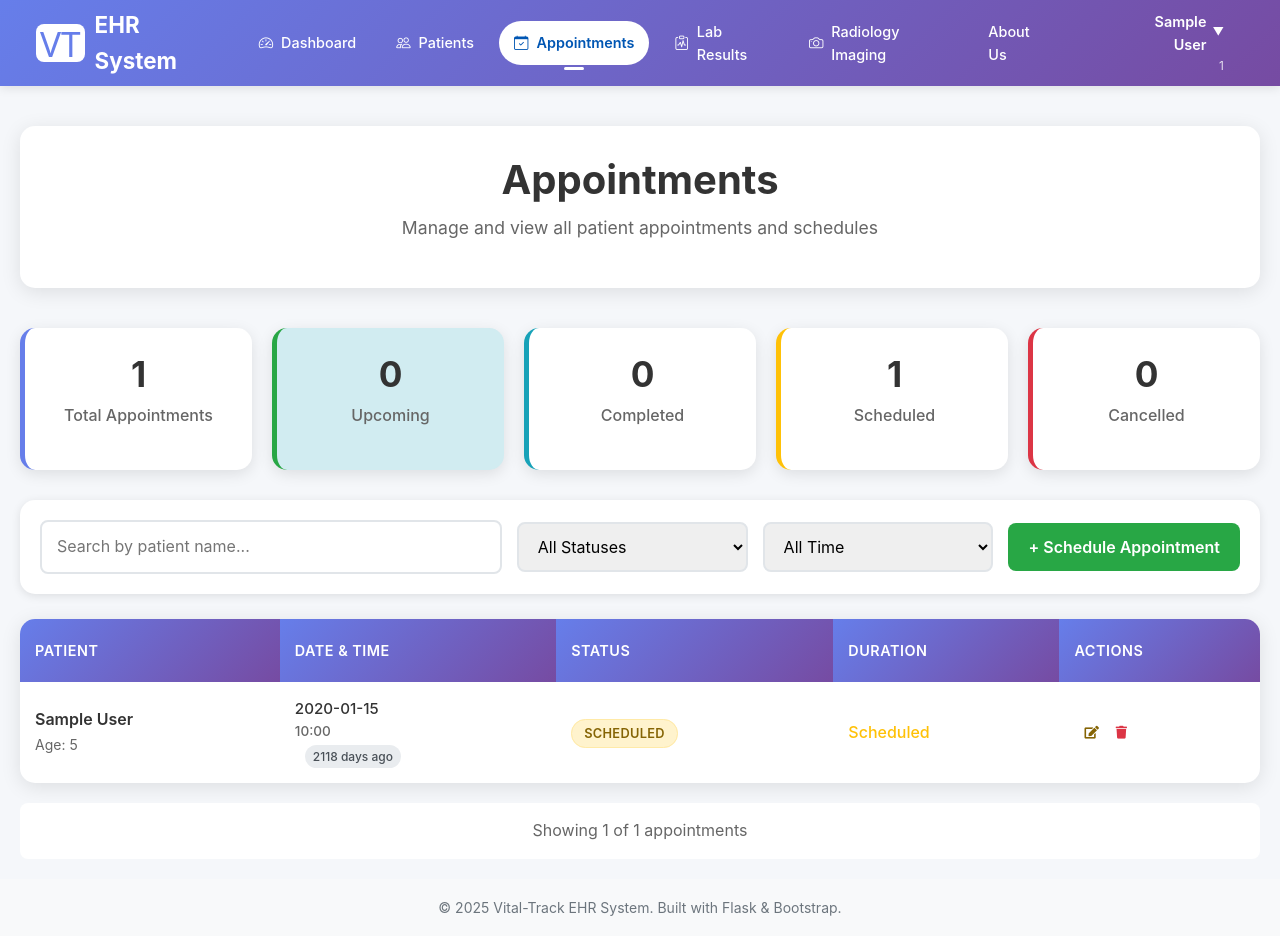
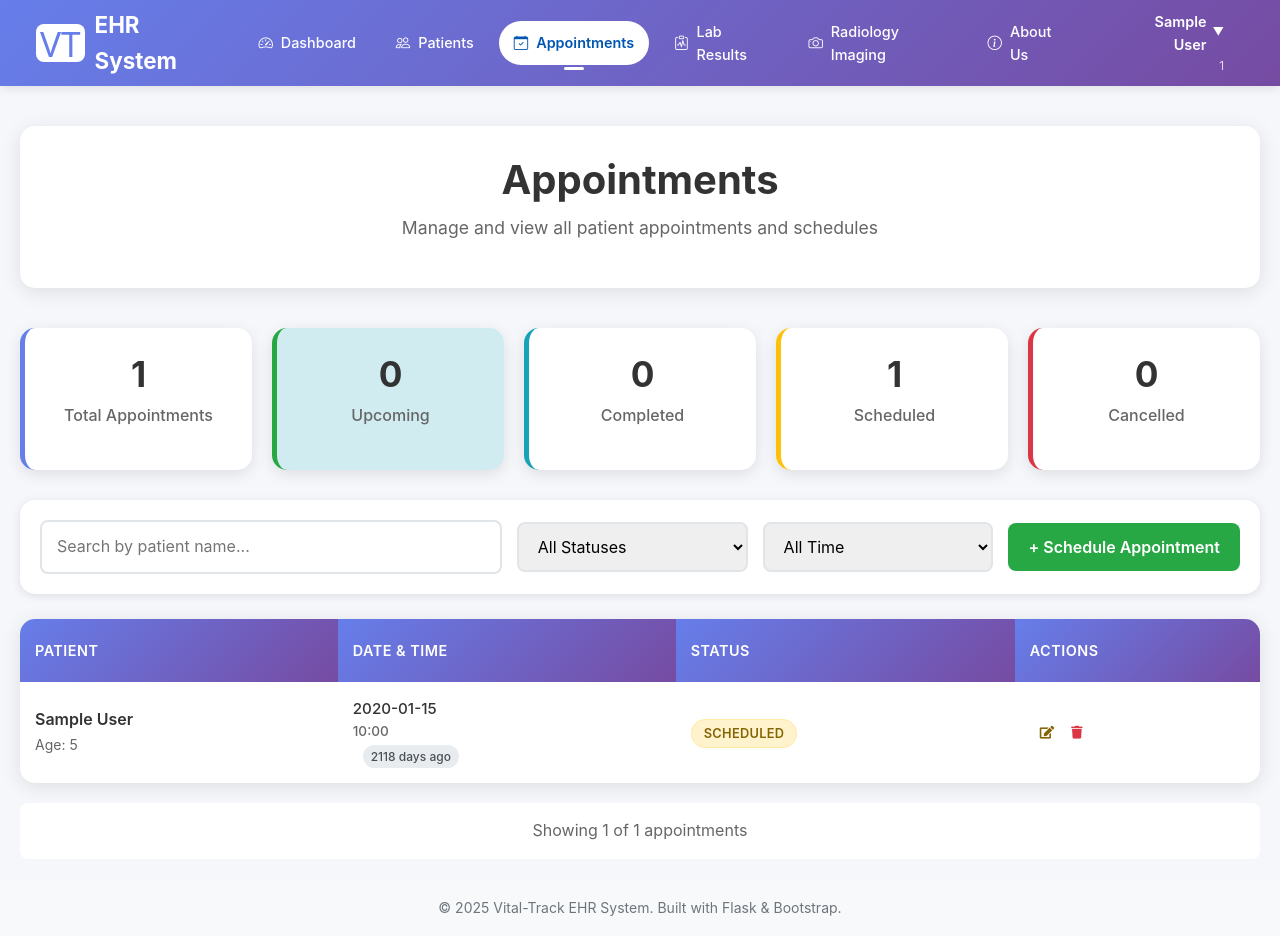
Before and after one commit to Mhd-Bashi/EHR, a Flask app: page /view_appointments in a window 1280 px wide. Run offline with Flask 3, Linux system fonts and the light colour scheme; the visitor is signed in with stand-in values (Sample User, id 1); tables that the repository leaves empty hold one stand-in row (values such as "Sample post"); some web fonts are replaced.

Commit message:
feat: Standardize appointment status values to lowercase and update UI for improved consistency

```diff
--- a/app.py
+++ b/app.py
@@ -1165,7 +1165,7 @@ def edit_appointment(appointment_id):
             # Get form data
             appointment_date = request.form.get("appointment_date", "").strip()
             appointment_time = request.form.get("appointment_time", "").strip()
-            status = request.form.get("status", "").strip()
+            status = request.form.get("status", "").strip().lower()
             notes = request.form.get("notes", "").strip()
 
             # Validation
--- a/models.py
+++ b/models.py
@@ -84,9 +84,9 @@ class GenderEnum(enum.Enum):
 
 
 class AppointmentStatusEnum(enum.Enum):
-    SCHEDULED = "Scheduled"
-    COMPLETED = "Completed"
-    CANCELLED = "Cancelled"
+    SCHEDULED = "scheduled"
+    COMPLETED = "completed"
+    CANCELLED = "cancelled"
 
 
 class Patient(db.Model):
--- a/templates/appointments.html
+++ b/templates/appointments.html
@@ -355,7 +355,6 @@
                         <th>Patient</th>
                         <th>Date & Time</th>
                         <th>Status</th>
-                        <th>Duration</th>
                         <th>Actions</th>
                     </tr>
                 </thead>
@@ -396,15 +395,6 @@
                                 <span class="status-badge status-{{ appointment.status.value.lower() }}">
                                     {{ appointment.status.value }}
                                 </span>
-                            </td>
-                            <td>
-                                {% if appointment.status.value == 'Completed' %}
-                                    <span style="color: #28a745; font-weight: 500;">1 hour</span>
-                                {% elif appointment.status.value == 'Scheduled' %}
-                                    <span style="color: #ffc107; font-weight: 500;">Scheduled</span>
-                                {% else %}
-                                    <span style="color: #dc3545; font-weight: 500;">Cancelled</span>
-                                {% endif %}
                             </td>
                             <td>
                                 <div class="btn-group btn-group-sm" role="group">
--- a/templates/base.html
+++ b/templates/base.html
@@ -82,7 +82,7 @@
         .nav-menu {
             display: flex;
             list-style: none;
-            margin: 0 50px 0 0;
+            margin: 0 30px 0 0;
             padding: 0;
             align-items: center;
             font-size: 0.9rem;
@@ -530,7 +530,7 @@
                 <li class="nav-item">
                     <a href="{{ url_for('about_us') }}"
                        class="nav-link {% if request.endpoint == 'about_us' %}active{% endif %}">
-                        About Us
+                       <i class="bi bi-info-circle"></i> About Us
                     </a>
                 </li>
             </ul>
```
